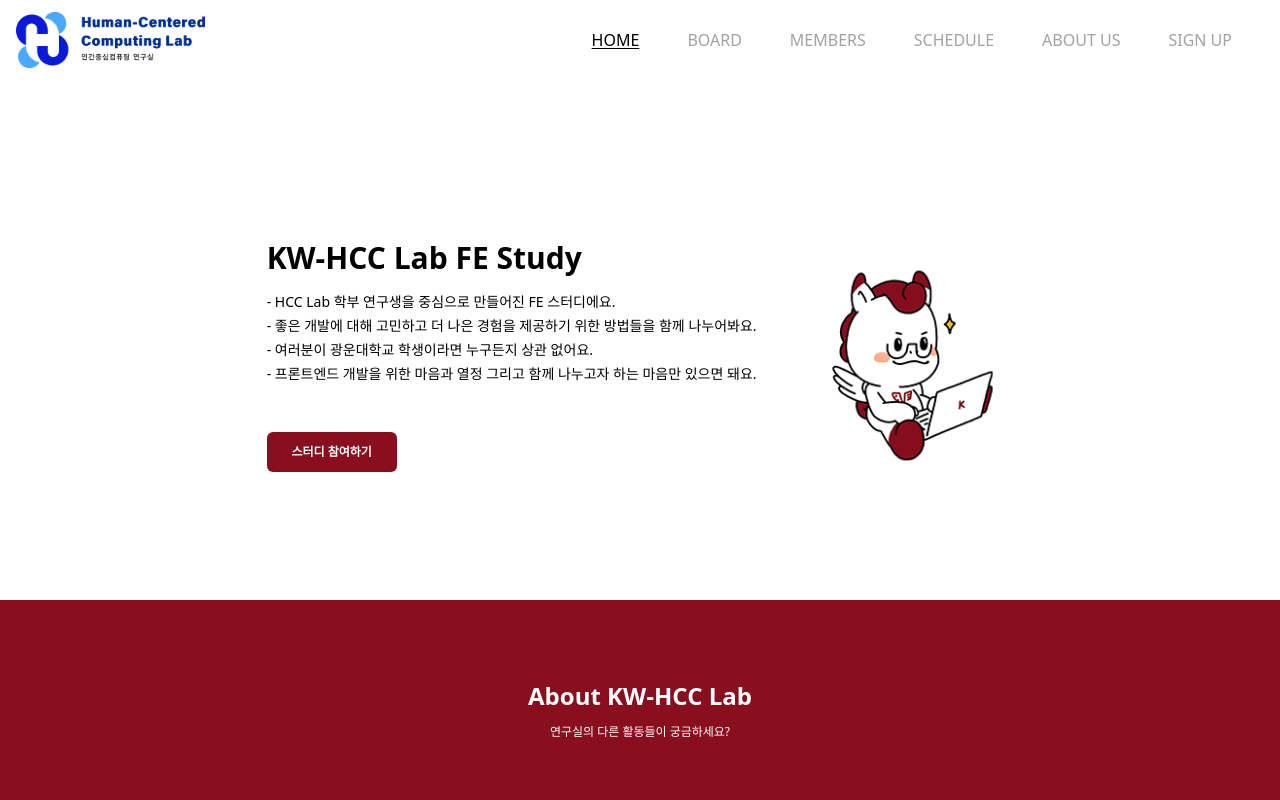
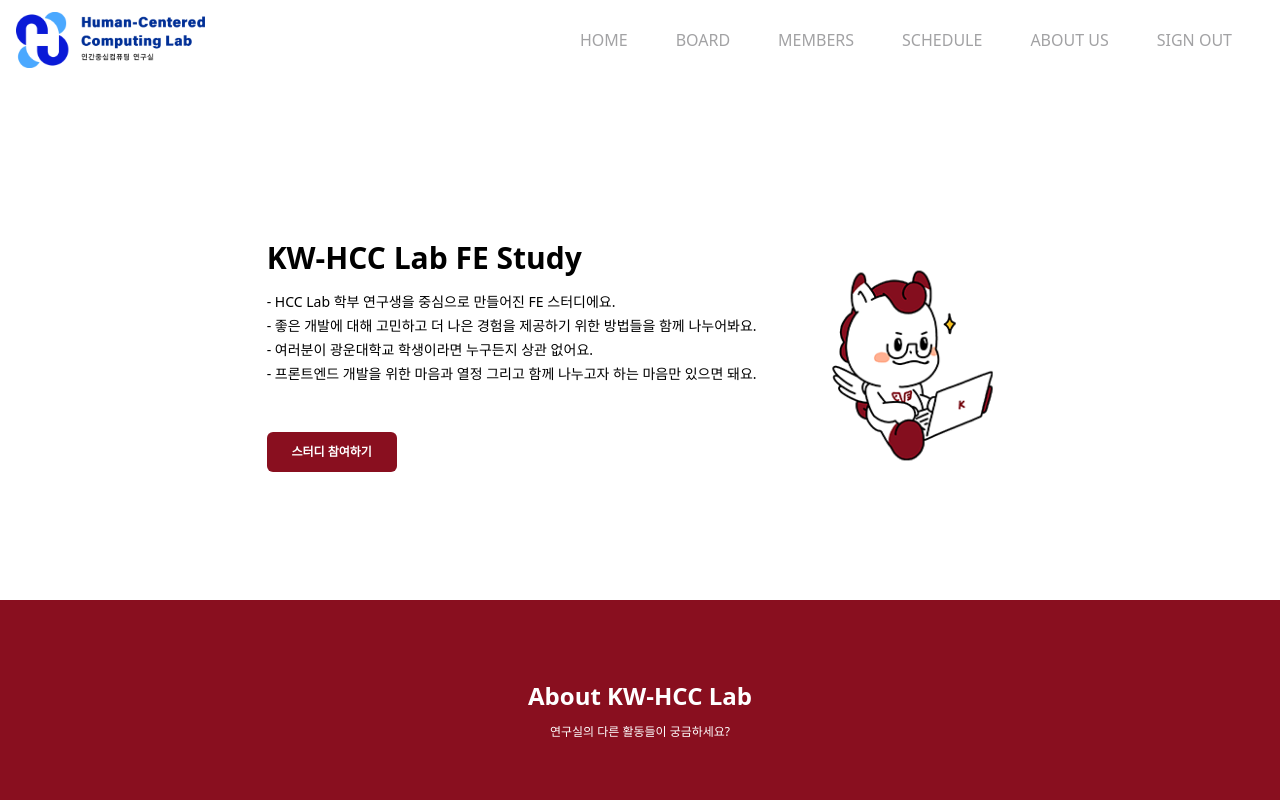
Before and after one commit to kosssshhhh/Team2, a React (Vite) app in the folder study-project/: page /home in a window 1280 px wide. Shown: the top 800 px of the page. Built offline with nearby package versions, Linux system fonts and the light colour scheme.

Commit message:
[ :sparkles: | HS2-21 | Feat ] 로그인, 권한별 헤더 구현 및 라우팅

```diff
--- /dev/null
+++ b/study-project/src/layout/MainLayout/Header/_constants/headerContents.js
@@ -0,0 +1,80 @@
+export const headerContents = [
+	{
+		title: 'HOME',
+		path: '/home',
+	},
+	{
+		title: 'BOARD',
+		path: '/board',
+	},
+	{
+		title: 'MEMBERS',
+		path: '/members',
+	},
+	{
+		title: 'SCHEDULE',
+		path: '/schedule',
+	},
+	{
+		title: 'ABOUT US',
+		path: '/about',
+	},
+	{
+		title: 'SIGN IN',
+		path: '/login',
+	},
+];
+
+export const loginHeaderContents = [
+	{
+		title: 'HOME',
+		path: '/home',
+	},
+	{
+		title: 'BOARD',
+		path: '/board',
+	},
+	{
+		title: 'MEMBERS',
+		path: '/members',
+	},
+	{
+		title: 'SCHEDULE',
+		path: '/schedule',
+	},
+	{
+		title: 'ABOUT US',
+		path: '/about',
+	},
+	{
+		title: 'SIGN OUT',
+		path: '#',
+	},
+];
+
+export const adminHeaderContents = [
+	{
+		title: 'HOME',
+		path: '/admin/home',
+	},
+	{
+		title: 'BOARD',
+		path: '/board',
+	},
+	{
+		title: 'MEMBERS',
+		path: '/members',
+	},
+	{
+		title: 'SCHEDULE',
+		path: '/schedule',
+	},
+	{
+		title: 'ABOUT US',
+		path: '/about',
+	},
+	{
+		title: 'SIGN OUT',
+		path: '#',
+	},
+];
--- /dev/null
+++ b/study-project/src/layout/MainLayout/Header/_utils/checkLoginUser.js
@@ -0,0 +1,24 @@
+import { headerContents, adminHeaderContents, loginHeaderContents } from '../_constants/headerContents';
+import { useUserStore } from '../../../../stores/store';
+
+export const checkLoginUserRole = () => {
+	const { user } = useUserStore((state) => state);
+	console.log(user);
+
+	if (user.role === 'admin') {
+		return adminHeaderContents;
+	} else if (user.id !== '' && user.role !== '') {
+		return loginHeaderContents;
+	} else {
+		return headerContents;
+	}
+};
+
+export const isLogin = () => {
+	const { user } = useUserStore((state) => state);
+	if (user.id === '') {
+		return false;
+	} else {
+		return true;
+	}
+};
--- a/study-project/src/layout/MainLayout/Header/index.jsx
+++ b/study-project/src/layout/MainLayout/Header/index.jsx
@@ -5,32 +5,7 @@ import { routes } from '../../../constants/routes';
 
 import logo from '../../../assets/images/logo.png';
 
-const headerContents = [
-	{
-		title: 'HOME',
-		path: '/home',
-	},
-	{
-		title: 'BOARD',
-		path: '/board',
-	},
-	{
-		title: 'MEMBERS',
-		path: '/members',
-	},
-	{
-		title: 'SCHEDULE',
-		path: '/schedule',
-	},
-	{
-		title: 'ABOUT US',
-		path: '/about',
-	},
-	{
-		title: 'SIGN UP',
-		path: '/login',
-	},
-];
+import { checkLoginUserRole, isLogin } from './_utils/checkLoginUser';
 
 export default function Header() {
 	const location = useLocation();
@@ -54,7 +29,7 @@ export default function Header() {
 					</Link>
 					<div className="flex justify-end items-center">
 						<ul className="mx-6">
-							{headerContents.map((content, index) => {
+							{checkLoginUserRole().map((content, index) => {
 								return (
 									<Link
 										key={index}
```
